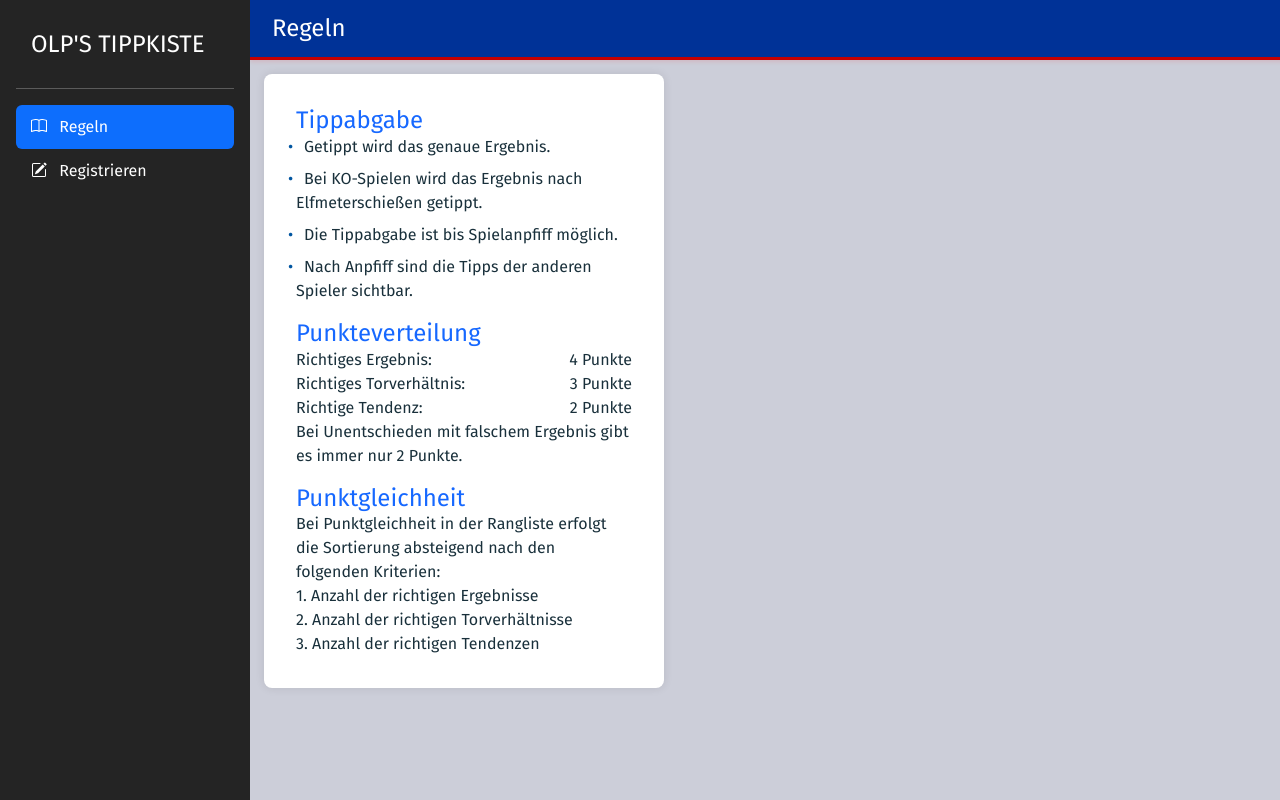
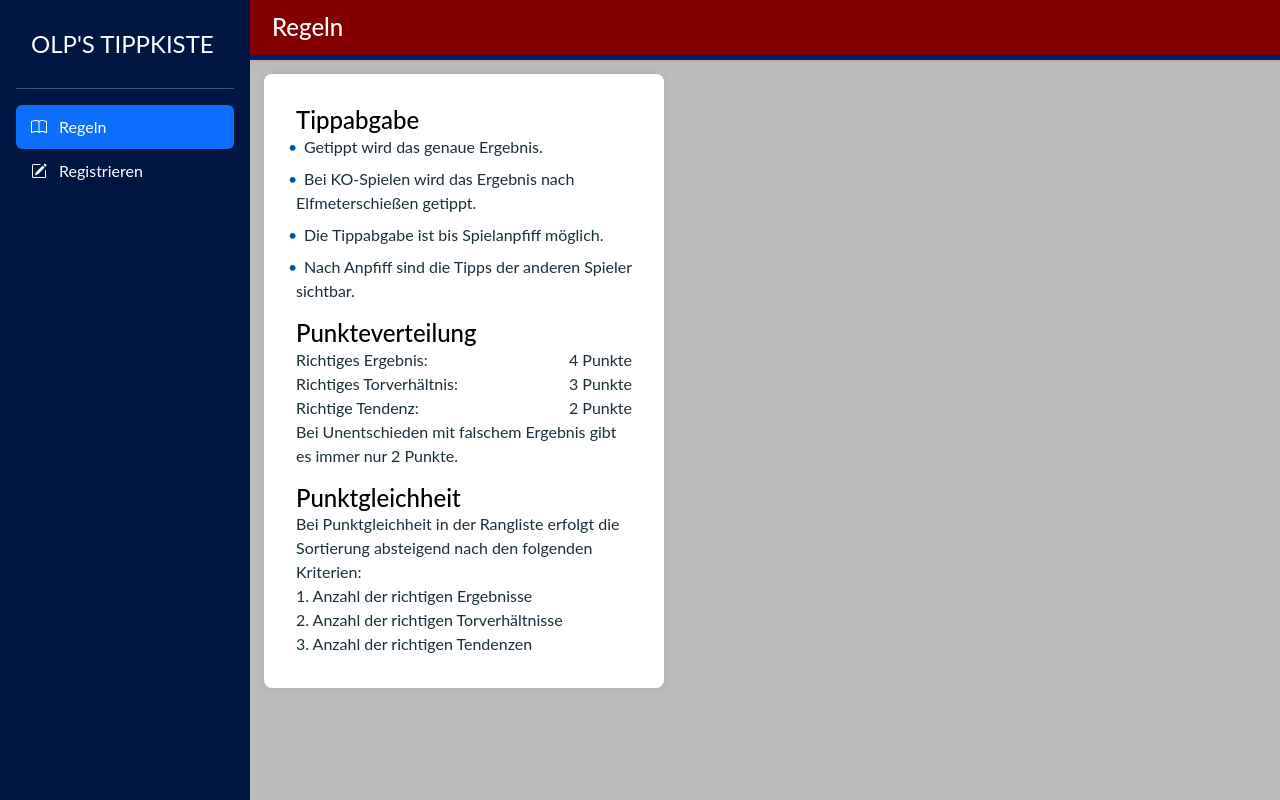
Before and after one commit to 1olp1/fch_tippspiel_24, a Flask app: page /regeln in a window 1280 px wide. Run offline with Flask 3, Linux system fonts and the light colour scheme; some libraries are stand-ins or nearby versions.

Commit message:
color update and commented out updating teams

```diff
--- a/helpers.py
+++ b/helpers.py
@@ -691,7 +691,7 @@ def update_matches_and_scores(db_session):
     print("Updating matches and user scores...")
 
     for leagueShortcut in leagueShortcut_list:
-        insert_teams_to_db(db_session, leagueShortcut)
+        #insert_teams_to_db(db_session, leagueShortcut)
         insert_or_update_matches_to_db(db_session, leagueShortcut)
 
     update_user_scores(db_session)
--- a/static/styles.css
+++ b/static/styles.css
@@ -1,8 +1,8 @@
 /* General Styling */
 body {
-    background-color: #ccced9;
+    background-color: #bdbdbd;
     /*font-family: 'Nunito', sans-serif;*/
-    font-family: 'Fira Sans', sans-serif;
+    font-family: 'Lato', sans-serif;
     color: #19303B; /* Default text color */
 }
 
@@ -22,7 +22,7 @@ nav .navbar-brand .blue {
 
 .navbar {
     background-color: #20338a;
-    border-bottom: 8px solid rgb(22, 104, 255);
+    border-bottom: 8px solid rgb(255, 22, 22);
 }
 
 .navbar-nav .nav-link {
@@ -231,12 +231,12 @@ nav .navbar-brand .blue {
 }
 
 .card-title {
-    color: rgb(22, 104, 255); /* Example text color */
+    color: rgb(0, 0, 0); /* Example text color */
     font-size: 1.5rem; /* Example font size */
 }
 .header {
-    background-color: #003297;
-    border-bottom: 3px solid #c40000;
+    background-color: #820000;
+    border-bottom: 5px solid #001d6c;
     width: 100%;
     box-shadow: 0 2px 4px rgba(255, 0, 0, 0.1);
     position: fixed;
@@ -250,7 +250,7 @@ nav .navbar-brand .blue {
 }
 .sidebar {
     width: 250px;
-    background-color: #242424;
+    background-color: #001642;
     color: white;
     position: fixed;
     height: 100%;
--- a/templates/home.html
+++ b/templates/home.html
@@ -15,9 +15,8 @@
     <div class="form-wrapper" style="max-width: 400px;">
       <h4 class="card-title">News</h4>
       <ul class="list-unstyled">
-        <li>Gesamtrangliste wurde hinzugefügt, um besser sehen zu können, wer in der aktuellen Spielrunde, welche immer zwei Monate umfasst, vorne ist.</li>
-        <li>Die aktuelle Spielrunde ist dabei rot markiert.</li>
-        <li>Wegen Tippeinsatz/Auszahlung komme ich nochmal auf euch zu.</li>
+        <li>Olp heißt euch herzlich willkommen zum FCH-Tippspiel in der Saison 25/26!! Möge das Glück euch hold sein.</li>
+        <li>An der Stelle auch nochmal Glückwunsch an Noah zum Sieg in der letzten Saison! Stark gemacht du "Depp" hehe</li>
       </ul>
 
       <!-- Placements Section -->
```
